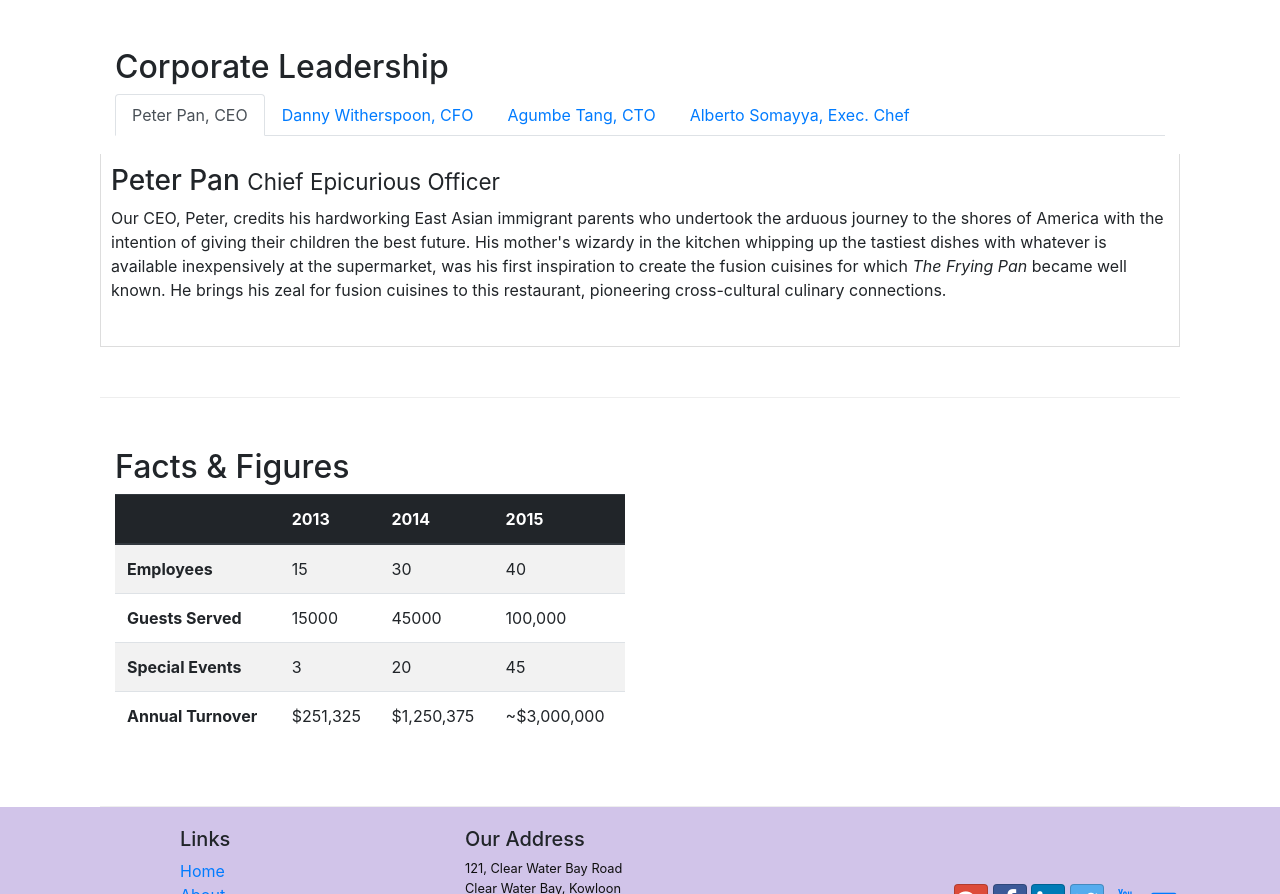
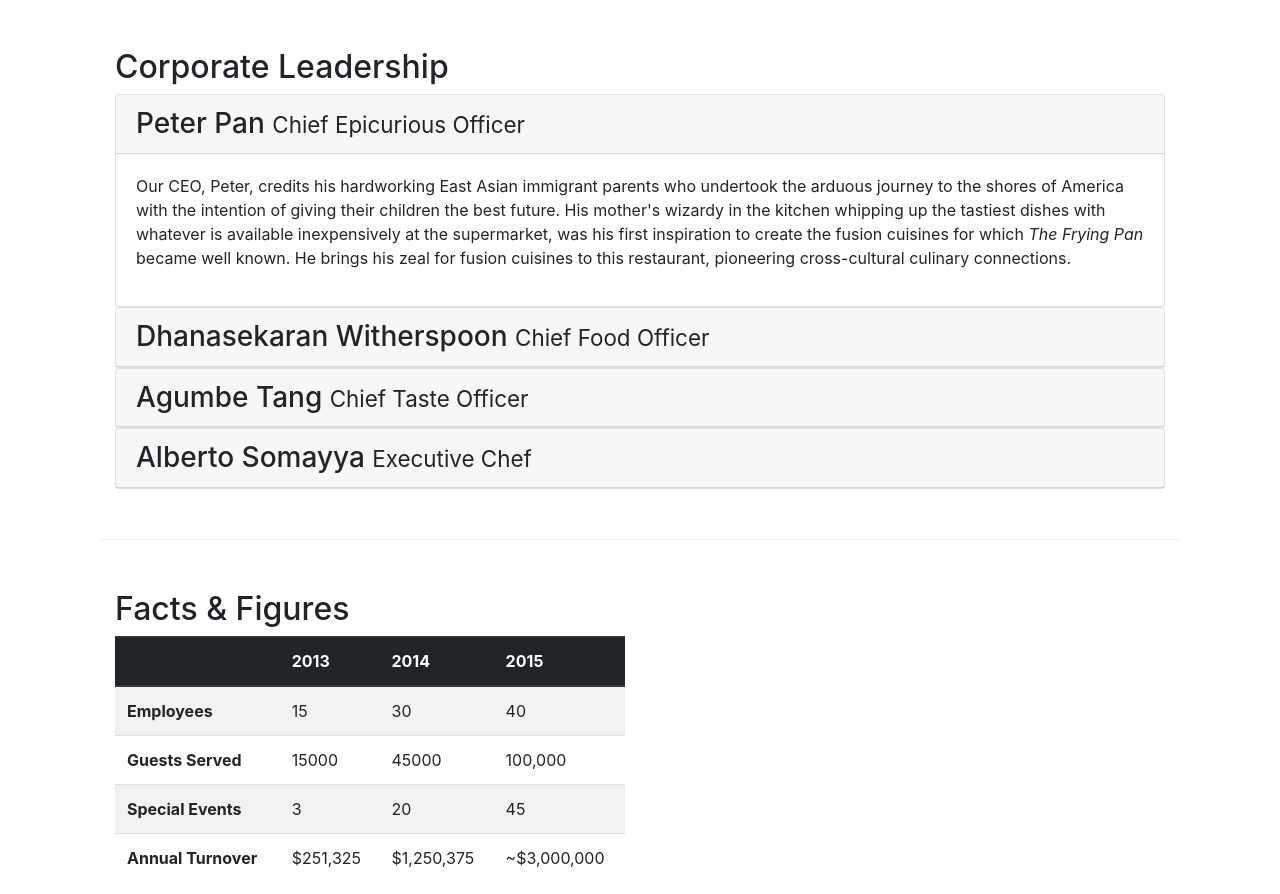
Before and after one commit to Rajesh0901-sudo/Bootstrap-learning-, a website: page aboutus.html in a window 1280 px wide. Shown: the part 873-1767 px from the top of the page. Drawn offline with nearby package versions, Linux system fonts and the light colour scheme.

Commit message:
Accordion

```diff
--- a/aboutus.html
+++ b/aboutus.html
@@ -102,41 +102,79 @@
             <div class="row row-content">
                 <div class="col-12">
                     <h2>Corporate Leadership</h2>
-                    <ul class="nav nav-tabs">
-                        <li class="nav-item">
-                            <a class="nav-link active" href="#peter" role="tab" data-toggle="tab">Peter Pan, CEO</a>
-                        </li>
-                        <li class="nav-item">
-                            <a class="nav-link" href="#danny" role="tab" data-toggle="tab">Danny Witherspoon, CFO</a>
-                        </li>
-                        <li class="nav-item">
-                            <a class="nav-link" href="#agumbe" role="tab" data-toggle="tab">Agumbe Tang, CTO</a>
-                        </li>
-                        <li class="nav-item">
-                            <a class="nav-link" href="#alberto" role="tab" data-toggle="tab">Alberto Somayya, Exec. Chef</a>
-                        </li>
-                    </ul>
-                </div>
-                <div class="tab-content">
-                    <div role="tabpanel" class="tab-pane fade show active" id="peter">
-                        <h3>Peter Pan <small>Chief Epicurious Officer</small></h3>
-                        <p class="d-none d-sm-block">Our CEO, Peter, credits his hardworking East Asian immigrant parents who undertook the arduous journey to the shores of America with the intention of giving their children the best future. His mother's wizardy in the kitchen whipping up the tastiest dishes with whatever is available inexpensively at the supermarket, was his first inspiration to create the fusion cuisines for which <em>The Frying Pan</em> became well known. He brings his zeal for fusion cuisines to this restaurant, pioneering cross-cultural culinary connections.</p>
-                    </div>
 
-                    <div role="tabpanel" class="tab-pane fade" id="danny">
-                        <h3>Dhanasekaran Witherspoon <small>Chief Food Officer</small></h3>
-                        <p class="d-none d-sm-block">Our CFO, Danny, as he is affectionately referred to by his colleagues, comes from a long established family tradition in farming and produce. His experiences growing up on a farm in the Australian outback gave him great appreciation for varieties of food sources. As he puts it in his own words, <em>Everything that runs, wins, and everything that stays, pays!</em></p>
-                    </div>
-                    <div role="tabpanel" class="tab-pane fade" id="agumbe">
-                        <h3>Agumbe Tang <small>Chief Taste Officer</small></h3>
-                        <p class="d-none d-sm-block">Blessed with the most discerning gustatory sense, Agumbe, our CTO, personally ensures that every dish that we serve meets his exacting tastes. Our chefs dread the tongue lashing that ensues if their dish does not meet his exacting standards. He lives by his motto, <em>You click only if you survive my lick.</em></p>
-                    </div>
-                    <div role="tabpanel" class="tab-pane fade" id="alberto">
-                        <h3>Alberto Somayya <small>Executive Chef</small></h3>
-                        <p class="d-none d-sm-block">Award winning three-star Michelin chef with wide International experience having worked closely with whos-who in the culinary world, he specializes in creating mouthwatering Indo-Italian fusion experiences. He says, <em>Put together the cuisines from the two craziest cultures, and you get a winning hit! Amma Mia!</em></p>
+                    <div id="accordion">
+                        <div class="card">
+                            <div  class="card-header" role="tab" id="peterhead">
+                                <h3 class="mb-0">
+                                    <a data-toggle="collapse" data-target="#peter">
+                                        Peter Pan <small>Chief Epicurious Officer</small>
+                                    </a>
+                                </h3>
+                            </div>
+                            <div role="tabpanel" class="collapse show" id="peter" data-parent="#accordion">
+                                <div class="card-body">
+                                    <p class="d-none d-sm-block">Our CEO, Peter, credits his hardworking East Asian immigrant parents who undertook the arduous journey to the shores of America with the intention of giving their children the best future. His mother's wizardy in the kitchen whipping up the tastiest dishes with whatever is available inexpensively at the supermarket, was his first inspiration to create the fusion cuisines for which <em>The Frying Pan</em> became well known. He brings his zeal for fusion cuisines to this restaurant, pioneering cross-cultural culinary connections.</p>
+                                </div>
+                            </div>
+                        </div>
+                        <div class="card">
+                            <div class="card-header" role="tab" id="dannyhead">
+                                <h3 class="mb-0">
+                                    <a class="collapsed" data-toggle="collapse" data-target="#danny">
+                                        Dhanasekaran Witherspoon <small>Chief Food Officer</small>
+                                    </a>
+                                </h3>
+                            </div>
+                            <div class="collapse" id="danny" data-parent="#accordion">
+                                <div class="card-body">
+                                    <p class="d-none d-sm-block">Our CFO, Danny, as he is affectionately referred to by his colleagues, comes from a long
+                                        established family tradition in farming and produce. His experiences growing up on a farm in the Australian outback
+                                        gave him great appreciation for varieties of food sources. As he puts it in his own words, <em>Everything that runs,
+                                            wins, and everything that stays, pays!</em>
+                                    </p>
+                                </div>
+                            </div>
+                        </div>
+                        <div class="card">
+                            <div class="card-header" role="tab" id="agumbehead">
+                                <h3 class="mb-0">
+                                    <a class="collapsed" data-toggle="collapse" data-target="#agumbe">
+                                        Agumbe Tang <small>Chief Taste Officer</small>
+                                    </a>
+                                </h3>
+                            </div>
+                            <div class="collapse" id="agumbe" data-parent="#accordion">
+                                <div class="card-body">
+                                    <p class="d-none d-sm-block">Blessed with the most discerning gustatory sense, Agumbe, our CTO, personally ensures that
+                                        every dish that we serve meets his exacting tastes. Our chefs dread the tongue lashing that ensues if their dish
+                                        does not meet his exacting standards. He lives by his motto, <em>You click only if you survive my lick.</em>
+                                    </p>
+                                </div>
+                            </div>
+                        </div>
+                        <div class="card">
+                            <div class="card-header" role="tab" id="albertohead">
+                                <h3 class="mb-0">
+                                    <a class="collapsed" data-toggle="collapse" data-target="#alberto">
+                                        Alberto Somayya <small>Executive Chef</small>
+                                    </a>
+                                </h3>
+                            </div>
+                            <div class="collapse" id="alberto" data-parent="#accordion">
+                                <div class="card-body">
+                                    <p class="d-none d-sm-block">Award winning three-star Michelin chef with wide International experience having worked
+                                        closely with whos-who in the culinary world, he specializes in creating mouthwatering Indo-Italian fusion
+                                        experiences. He says, <em>Put together the cuisines from the two craziest cultures, and you get a winning hit! Amma
+                                            Mia!</em>
+                                    </p>
+                                </div>
+                            </div>
+                        </div>
                     </div>
                 </div>
             </div>
+
             <div class="row row-content">
                 <div class="col-12 col-sm-9">
                     <h2>Facts &amp; Figures</h2>
```
